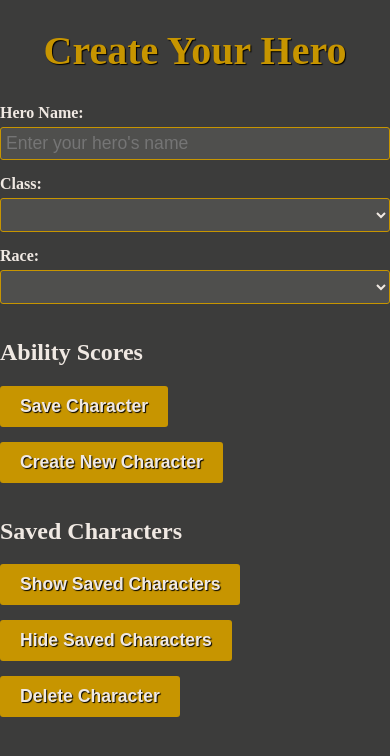
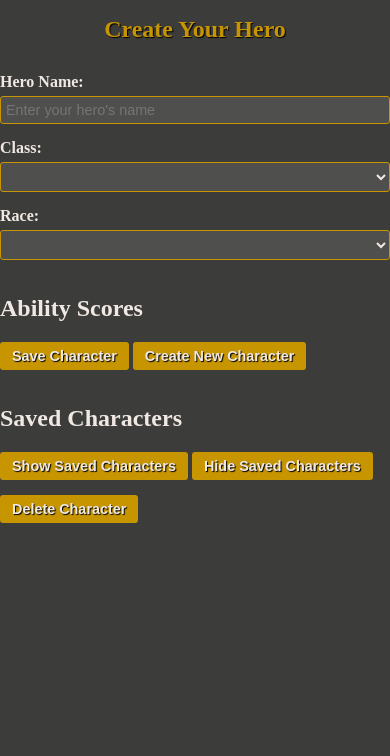
Before and after one commit to paulthomas0824/DnD_Game, a plain HTML site: page index.html in a window 390 px wide. Drawn offline with Linux system fonts and the light colour scheme; no server answers; a web font is replaced by a local one.

```diff
--- a/styles.css
+++ b/styles.css
@@ -87,3 +87,42 @@
   .show {
     display: block;
   }
+
+  /* ... other styles ... */
+
+/* Responsive styles */
+@media screen and (max-width: 767px) {
+    .container {
+      padding: 10px;
+    }
+
+    h1 {
+      font-size: 2em;
+    }
+
+    input[type="text"],
+    select {
+      font-size: 1em;
+    }
+
+    button {
+      font-size: 1em;
+      padding: 8px 16px;
+    }
+  }
+
+  @media screen and (max-width: 480px) {
+    h1 {
+      font-size: 1.5em;
+    }
+
+    input[type="text"],
+    select {
+      font-size: 0.9em;
+    }
+
+    button {
+      font-size: 0.9em;
+      padding: 6px 12px;
+    }
+  }
```
